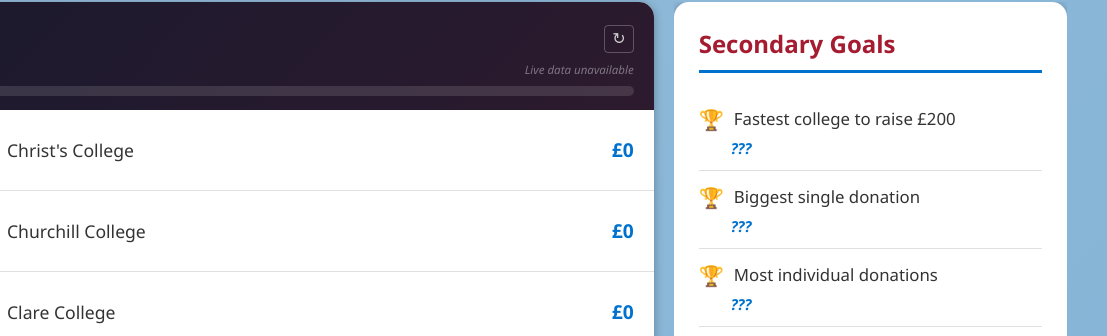
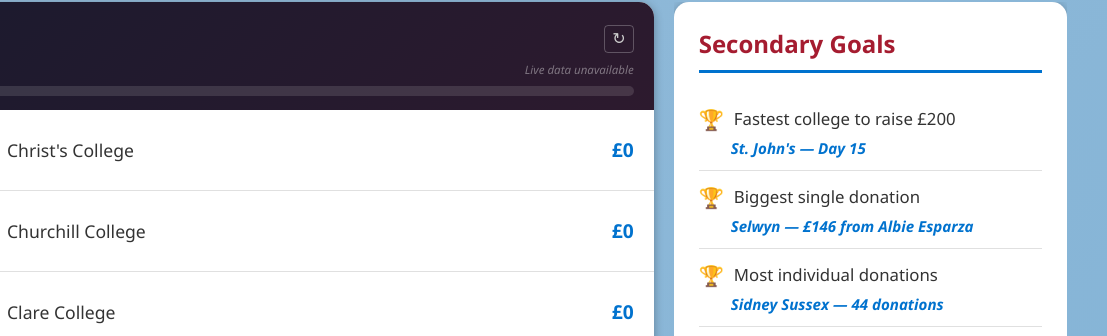
Before and after one commit to cambridgefundrace/cambridgefundrace.github.io, a plain HTML site: page index.html in a window 1280 px wide. Shown: the part 1723-2059 px from the top of the page, 173-1280 px from the left. Drawn offline with nearby package versions, Linux system fonts and the light colour scheme; no server answers; a script that the page names is missing; a web font is replaced by a local one.

Commit message:
Update prizes

```diff
--- a/index.html
+++ b/index.html
@@ -616,15 +616,15 @@
                     <ul>
                         <li>
                             <span class="goal-text">Fastest college to raise £200</span>
-                            <span class="prize">???</span>
+                            <span class="prize">St. John's — Day 15</span>
                         </li>
                         <li>
                             <span class="goal-text">Biggest single donation</span>
-                            <span class="prize">???</span>
+                            <span class="prize">Selwyn — £146 from Albie Esparza</span>
                         </li>
                         <li>
                             <span class="goal-text">Most individual donations</span>
-                            <span class="prize">???</span>
+                            <span class="prize">Sidney Sussex — 44 donations</span>
                         </li>
                         <li>
                             <span class="goal-text">Most creative fundraising event</span>
```
